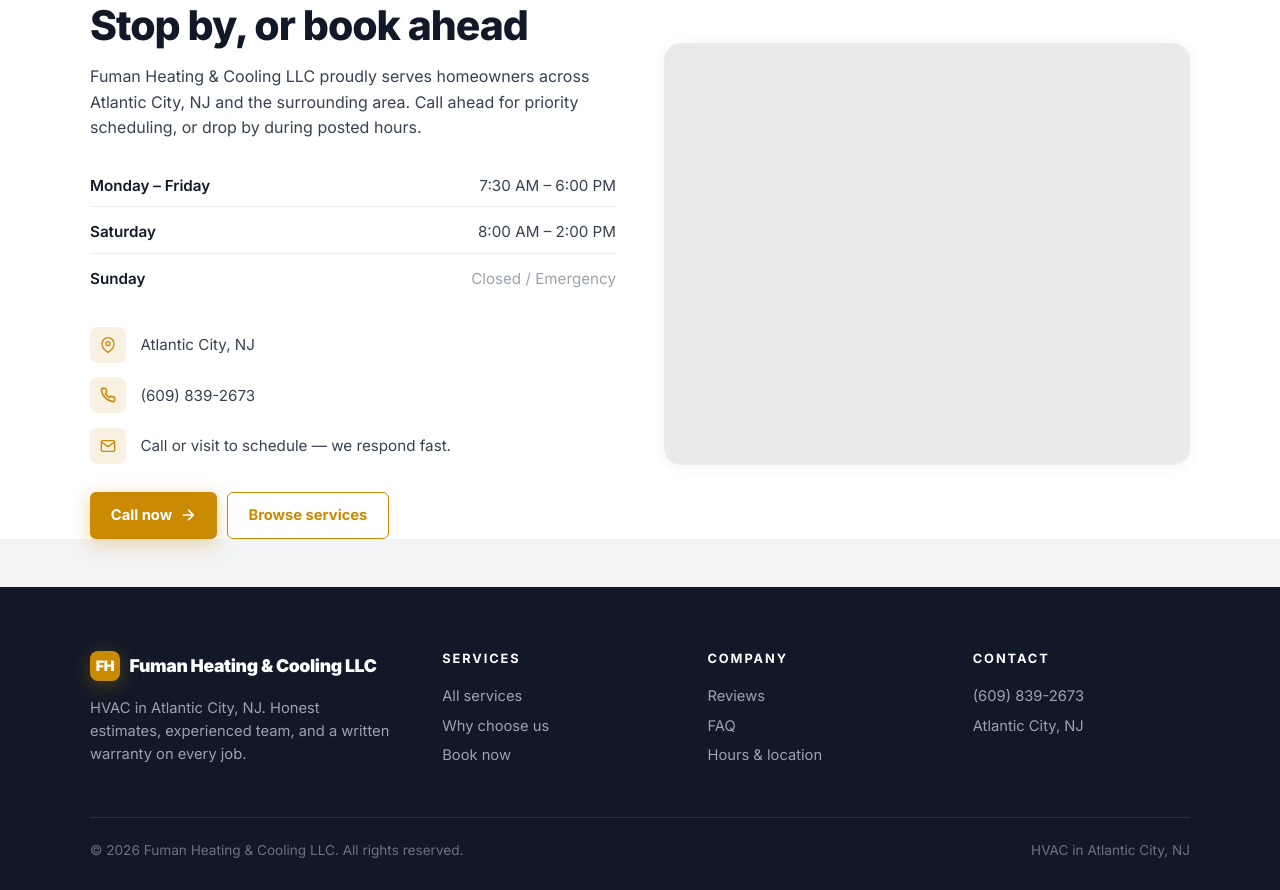
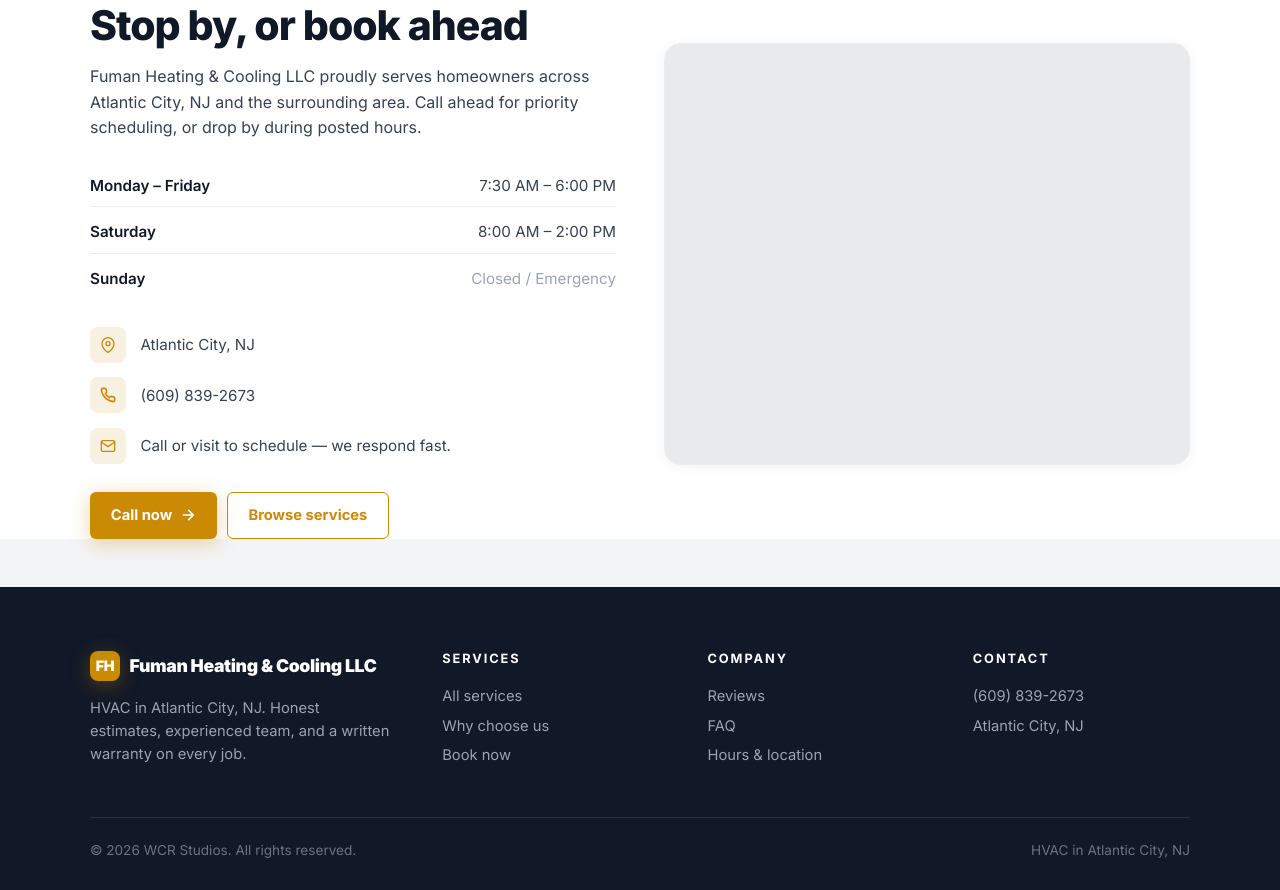
Before and after one commit to Wrenbjor/trades--fuman-heating-and-cooling-llc, a plain HTML site: page index.html in a window 1280 px wide. Shown: the part 4901-5791 px from the top of the page. Drawn offline with nearby package versions, Linux system fonts and the light colour scheme; no server answers.

Commit message:
Update site

```diff
--- a/index.html
+++ b/index.html
@@ -605,7 +605,7 @@
     </div>
   </div>
   <div class="foot-bottom">
-    <div>&copy; 2026 Fuman Heating &amp; Cooling LLC. All rights reserved.</div>
+    <div>&copy; 2026 WCR Studios. All rights reserved.</div>
     <div>HVAC in Atlantic City, NJ</div>
   </div>
 </footer>
```
